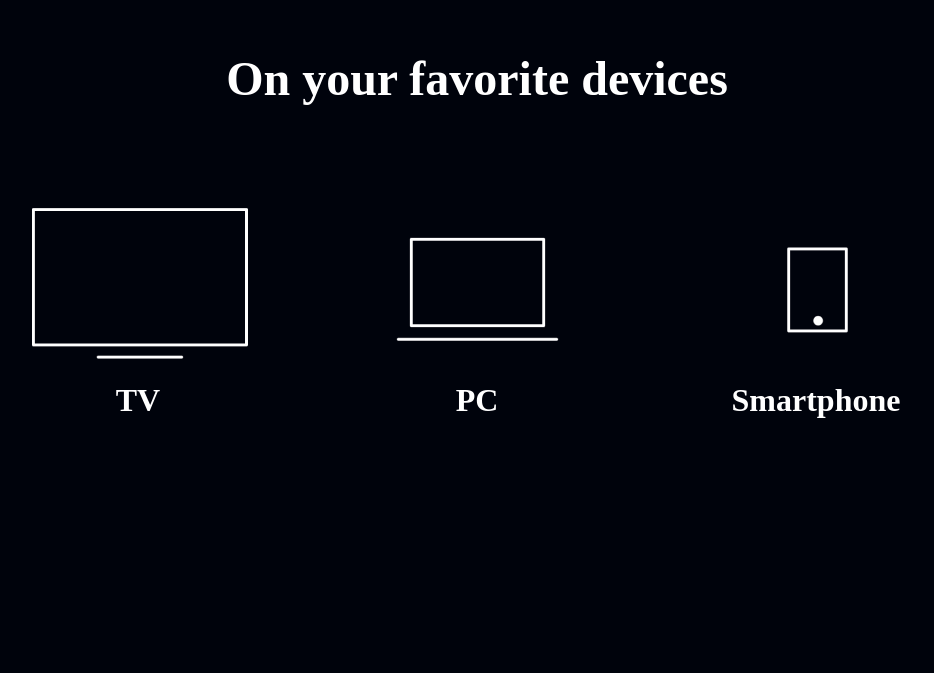
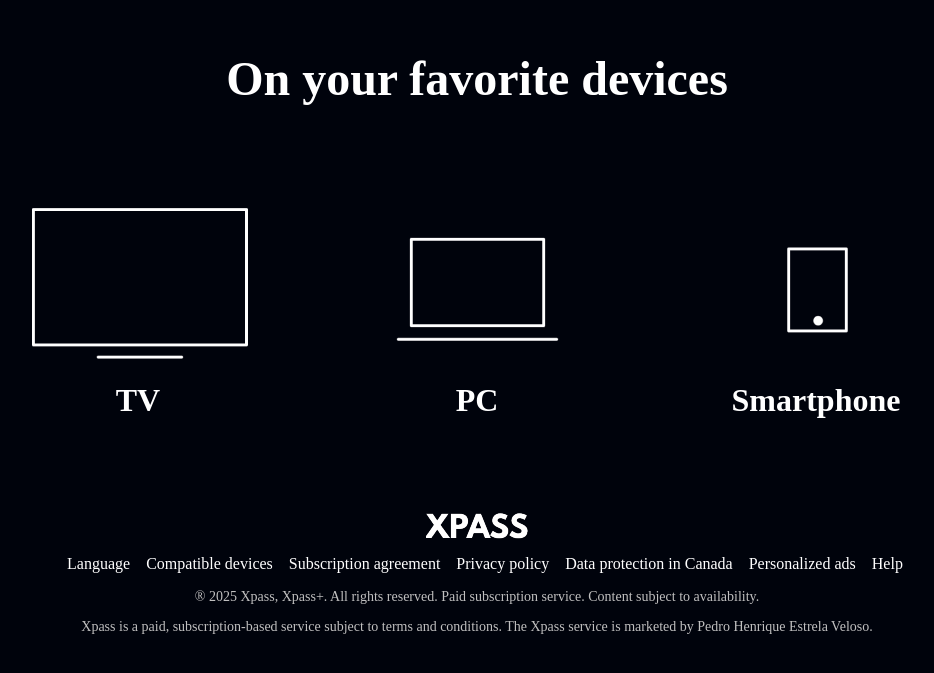
Before and after one commit to vXpedrin/xpass-gaming-platform, a plain HTML site: page index.html in a window 1280 px wide. Shown: the part 3149-3822 px from the top of the page, without its empty margins (163-1097 px from the left). Before the commit the page ends 3648 px from the top, so only its background shows below. Drawn offline with Linux system fonts and the light colour scheme.

Commit message:
Add Footer and copyright

```diff
--- a/index.html
+++ b/index.html
@@ -74,6 +74,36 @@
             </li>
         </ul>
     </section>
+
+    <footer class="footer">
+        <img src="img/logoXpass.png" alt="Xpass logo" class="footer__logo" />
+        <ul class="footer__list">
+            <li class="list__link">
+                <a href="#">Language</a>
+            </li>
+            <li class="list__link">
+                <a href="#">Compatible devices</a>
+            </li>
+            <li class="list__link">
+                <a href="#">Subscription agreement</a>
+            </li>
+            <li class="list__link">
+                <a href="#">Privacy policy</a>
+            </li>
+            <li class="list__link">
+                <a href="#">Data protection in Canada</a>
+            </li>
+            <li class="list__link">
+                <a href="#">Personalized ads</a>
+            </li>
+            <li class="list__link">
+                <a href="#">Help</a>
+            </li>
+        </ul>
+
+        <p class="footer__text">® 2025 Xpass, Xpass+. All rights reserved. Paid subscription service. Content subject to availability.</p>
+        <p class="footer__text">Xpass is a paid, subscription-based service subject to terms and conditions. The Xpass service is marketed by Pedro Henrique Estrela Veloso.</p>
+    </footer>
 </body>
 
 </HTML>
--- a/style.css
+++ b/style.css
@@ -117,3 +117,32 @@ body {
     font-size: 32px;
     color: var(--primary-white);
 }
+
+.footer__logo {
+    display: block;
+    margin: 0 auto;
+}
+
+.footer__list {
+    display: flex;
+    justify-content: center;
+    list-style-type: none;
+    margin: 1em
+}
+
+.list__link a{
+    text-decoration: none;
+    color: var(--primary-white);
+    margin-left: 1em;
+}
+
+.footer__text {
+    margin: 1em 0;
+    color: var(--secondary-gray);
+    font-size: 14px;
+}
+
+.footer {
+    text-align: center;
+    margin: 5em 3em;
+}
```
Also changed, not shown: img/logoXpass.png (added).
